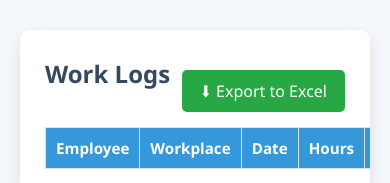
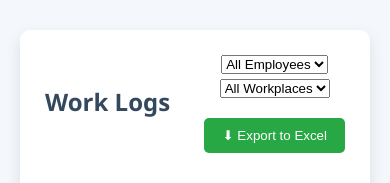
Before and after one commit to DylanBousfield/Logbook, a Flask app: page /admin in a window 390 px wide. Shown: the part 106-289 px from the top of the page. Run offline with Flask 3, Linux system fonts and the light colour scheme; data comes from the database, SQL or seed files in the repository; data that the repository does not hold is empty.

Commit message:
Update Admin Panel UI: responsive cards, inline delete, export button top-right

```diff
--- a/app.py
+++ b/app.py
@@ -82,12 +82,16 @@ def admin():
     workplaces = Workplace.query.all()
     return render_template("admin.html", logs=logs, employees=employees, workplaces=workplaces)
 
-@app.route("/export")
-def export():
-    employee_id = request.args.get("employee_id")
-    workplace_id = request.args.get("workplace_id")
+@app.route('/export')
+def export_excel():
+    # Get optional filters from query parameters
+    employee_id = request.args.get('employee_id', type=int)
+    workplace_id = request.args.get('workplace_id', type=int)
 
-    query = WorkLog.query
+    # Start query
+    query = Log.query
+
+    # Apply filters if provided
     if employee_id:
         query = query.filter_by(employee_id=employee_id)
     if workplace_id:
@@ -95,21 +99,30 @@ def export():
 
     logs = query.all()
 
+    # Convert logs to dicts
     data = []
     for log in logs:
         data.append({
-            "Employee": log.employee.name,
-            "Workplace": log.workplace.name,
-            "Date": log.date,
-            "Hours": log.hours,
-            "Description": log.description
+            'Employee': log.employee.name,
+            'Workplace': log.workplace.name,
+            'Date': log.date,
+            'Hours': log.hours,
+            'Description': log.description
         })
 
     df = pd.DataFrame(data)
-    filename = "worklogs.xlsx"
-    df.to_excel(filename, index=False)
-    return send_file(filename, as_attachment=True)
 
+    # Calculate total hours and append as last row
+    total_hours = df['Hours'].sum() if not df.empty else 0
+    total_row = {'Employee':'', 'Workplace':'', 'Date':'', 'Hours':total_hours, 'Description':'Total Hours'}
+    df = pd.concat([df, pd.DataFrame([total_row])], ignore_index=True)
+
+    # Export to Excel in memory
+    output = BytesIO()
+    df.to_excel(output, index=False, sheet_name='Work Logs')
+    output.seek(0)
+
+    return send_file(output, download_name="work_logs.xlsx", as_attachment=True)
 # -----------------------------
 # NEW CRUD ROUTES
 # -----------------------------
--- a/templates/admin.html
+++ b/templates/admin.html
@@ -184,10 +184,28 @@
 
 <!-- Work Logs Section -->
 <div class="card logs-card">
+    <!-- Filters + Export button -->
     <div style="display: flex; justify-content: space-between; align-items: center; margin-bottom: 15px;">
         <h2>Work Logs</h2>
-        <a class="export-btn" href="/export">⬇ Export to Excel</a>
+        <div style="display: flex; gap: 10px; align-items: center;">
+            <form id="exportForm" method="GET" action="/export" style="display: flex; gap: 5px; align-items: center;">
+                <select name="employee_id">
+                    <option value="">All Employees</option>
+                    {% for emp in employees %}
+                    <option value="{{ emp.id }}">{{ emp.name }}</option>
+                    {% endfor %}
+                </select>
+                <select name="workplace_id">
+                    <option value="">All Workplaces</option>
+                    {% for wp in workplaces %}
+                    <option value="{{ wp.id }}">{{ wp.name }}</option>
+                    {% endfor %}
+                </select>
+                <button class="export-btn" type="submit">⬇ Export to Excel</button>
+            </form>
+        </div>
     </div>
+
     <table>
         <tr>
             <th>Employee</th>
```
